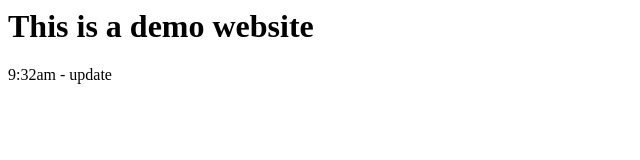
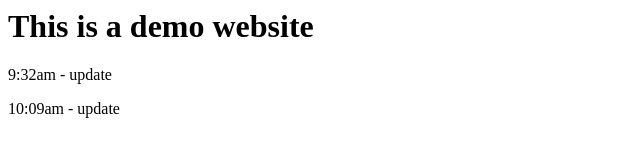
Before and after one commit to haywirelabs/deployment-demo, a plain HTML site: page index.html in a window 1280 px wide. Shown: the whole page, without its empty margins (0-640 px from the left). Drawn offline with Linux system fonts and the light colour scheme.

Commit message:
editing page

```diff
--- a/index.html
+++ b/index.html
@@ -4,5 +4,6 @@
 <body>
 <h1>This is a demo website</h1>
 <p>9:32am - update</p>
+<p>10:09am - update</p>
 </body>
 </html>
```
